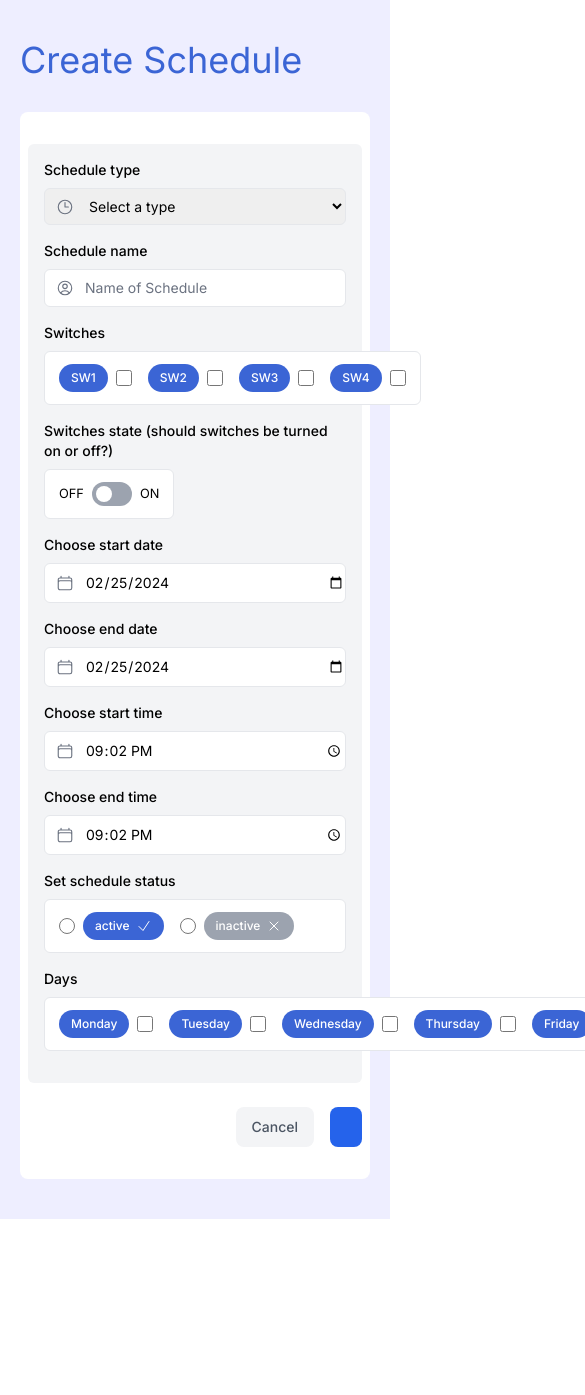
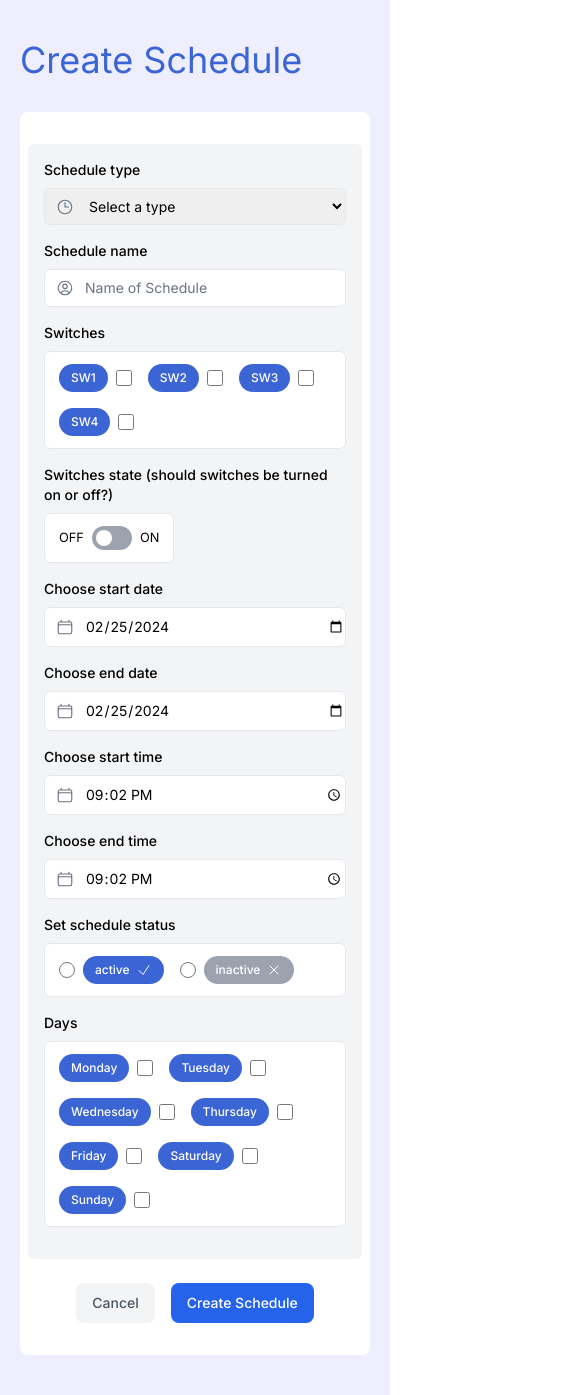
Before and after one commit to Kosiso29/power-app, a Next.js app: page /dashboard/schedule/create in a window 390 px wide. Shown: the top 1395 px of the page, 585 px wide, since content can reach past the window. Before the commit the page ends 1219 px from the top, so only its background shows below. Built offline with nearby package versions, Linux system fonts and the light colour scheme.

Commit message:
2/4/24: make the forms responsive

```diff
--- a/app/components/form.tsx
+++ b/app/components/form.tsx
@@ -152,7 +152,7 @@ export default function Form({ schedule }: { schedule?: any }) {
                         Switches
                     </legend>
                     <div className="rounded-md border border-gray-200 bg-white px-[14px] py-3">
-                        <div className="flex gap-4">
+                        <div className="flex flex-wrap gap-4">
                             {
                                 switches.map((item, index) => (
                                     <div key={item} className="flex items-center gap-2">
@@ -283,7 +283,7 @@ export default function Form({ schedule }: { schedule?: any }) {
                         Set schedule status
                     </legend>
                     <div className="rounded-md border border-gray-200 bg-white px-[14px] py-3">
-                        <div className="flex gap-4">
+                        <div className="flex flex-wrap gap-4">
                             <div className="flex items-center">
                                 <input
                                     id="status"
@@ -328,7 +328,7 @@ export default function Form({ schedule }: { schedule?: any }) {
                         Days
                     </legend>
                     <div className="rounded-md border border-gray-200 bg-white px-[14px] py-3">
-                        <div className="flex gap-4">
+                        <div className="flex flex-wrap gap-4">
                             {
                                 days.map(item => (
                                     <div key={item} className="flex items-center gap-2">
@@ -354,7 +354,7 @@ export default function Form({ schedule }: { schedule?: any }) {
                     </div>
                 </fieldset>
             </div>
-            <div className="mt-6 flex justify-end gap-4">
+            <div className="mt-6 flex justify-center md:justify-end gap-4">
                 <Link
                     href="/dashboard/schedule"
                     className="flex h-10 items-center rounded-lg bg-gray-100 px-4 text-sm font-medium text-gray-600 transition-colors hover:bg-gray-200"
@@ -365,7 +365,7 @@ export default function Form({ schedule }: { schedule?: any }) {
                     className="flex h-10 items-center rounded-lg bg-blue-600 px-4 text-sm font-medium text-white transition-colors hover:bg-blue-500 focus-visible:outline focus-visible:outline-2 focus-visible:outline-offset-2 focus-visible:outline-blue-600"
                     onClick={() => setLoading(true)}
                 >
-                    <span className="hidden md:block">{schedule ? "Update Schedule" : "Create Schedule"}</span>
+                    <span>{schedule ? "Update Schedule" : "Create Schedule"}</span>
                 </button>
                 {
                     loading ? <div className='self-center'><Loading small /></div> : null
```
